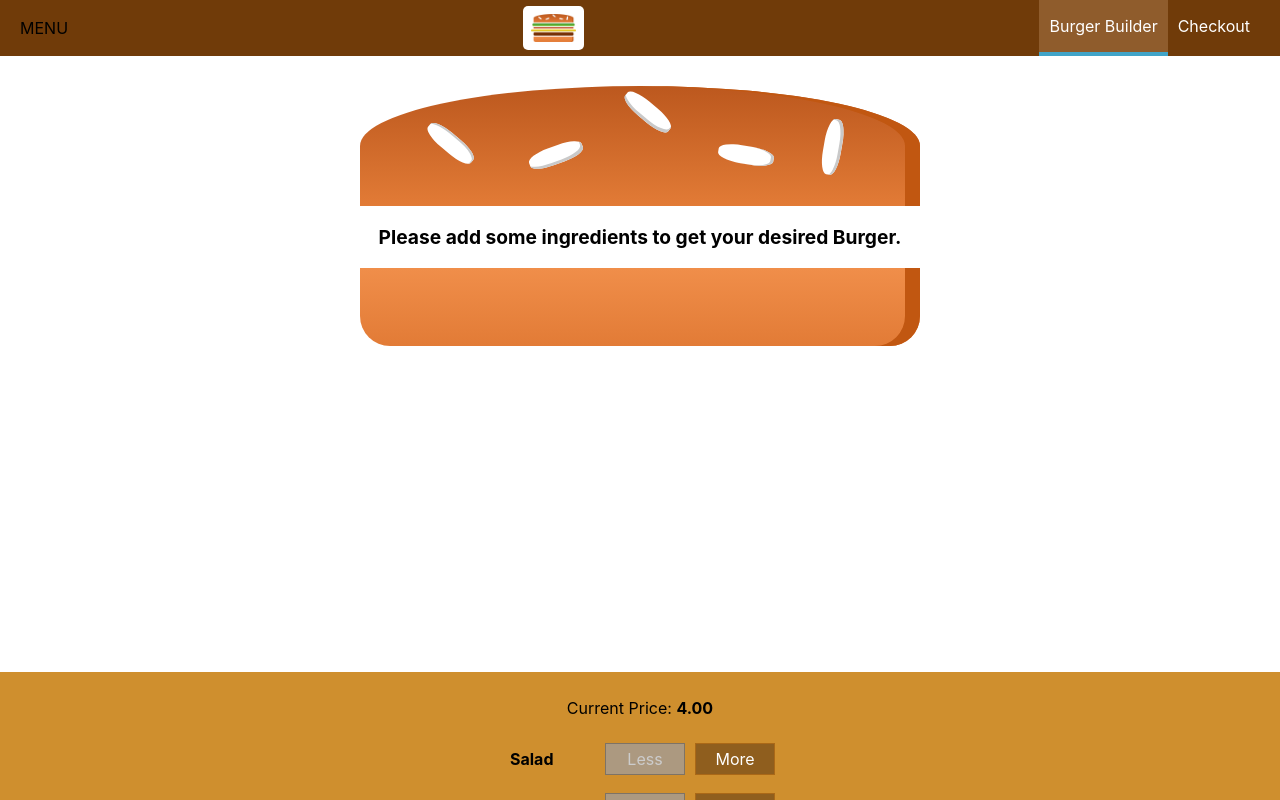
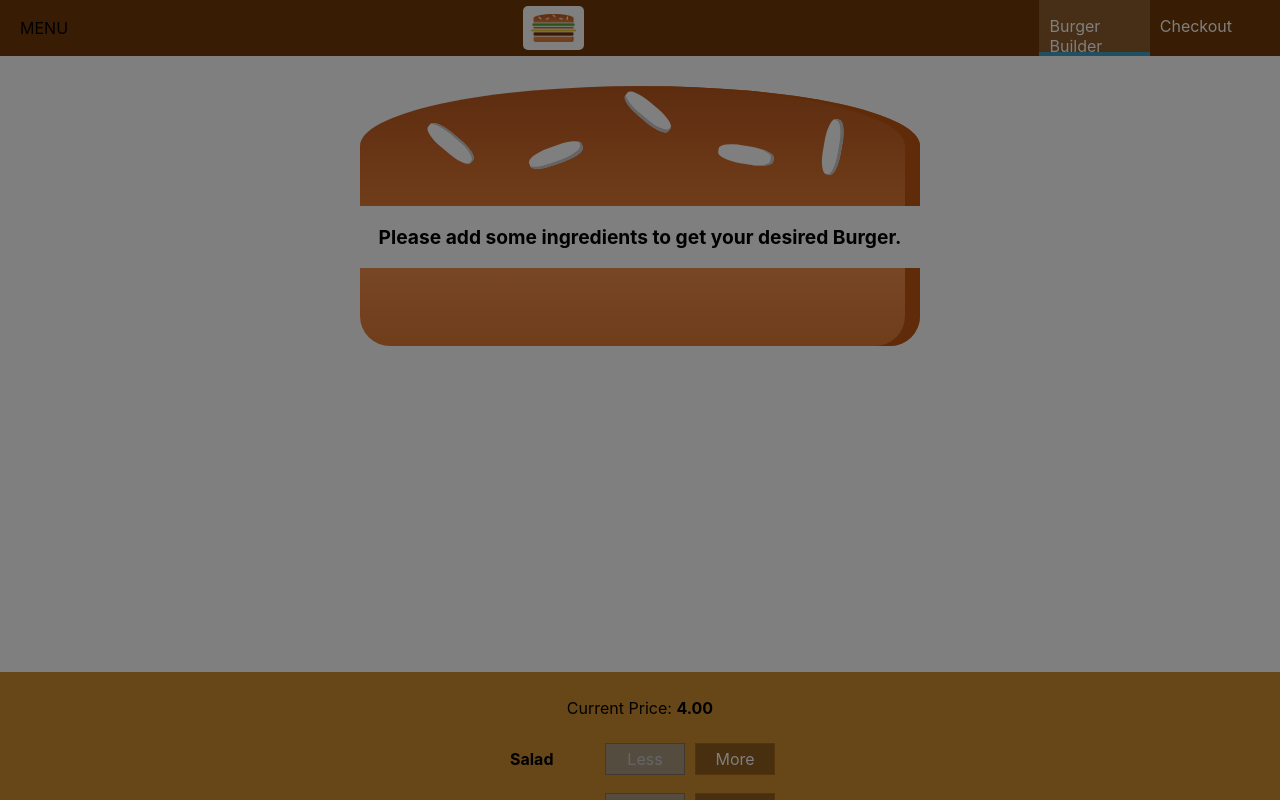
Before and after one commit to Samiatrix/Burger-Builder, a React (Create React App) app: page / in a window 1280 px wide. Shown: the top 800 px of the page. Built offline with nearby package versions, Linux system fonts and the light colour scheme.

Commit message:
Till click backdrop of SideDrawer

```diff
--- a/src/components/Layout/Layout.js
+++ b/src/components/Layout/Layout.js
@@ -1,13 +1,26 @@
-import React from 'react';
+import React, {Component} from 'react';
 import Aux from '../../hoc/Auxiliary';
 import classes from './Layout.module.css';
 import Toolbar from '../Navigation/Toolbar/Toolbar';
-const layout = (props) => (
-    <Aux>
-        <Toolbar />
-        <main className = {classes.Content}>{props.children}</main>
-    </Aux>
+import SideDrawer from '../Navigation/SideDrawer/SideDrawer';
+class Layout extends Component {
 
-)
+    state = {
+        showSideDrawer: true
+    }
 
-export default layout;
+    sideDrawerClosedHandler = () => {
+        this.setState({showSideDrawer: false});
+    }
+    render(){
+        return(
+            <Aux>
+                <Toolbar />
+                <SideDrawer open = {this.state.showSideDrawer} closed = {this.sideDrawerClosedHandler}/>
+                <main className = {classes.Content}>{this.props.children}</main>
+            </Aux>
+        )
+    }
+}
+
+export default Layout;
--- a/src/components/Logo/Logo.module.css
+++ b/src/components/Logo/Logo.module.css
@@ -1,7 +1,7 @@
 .Logo{
     background-color: white;
     padding: 8px;
-    height: 80%;
+    height: 100%;
     box-sizing: border-box;
     border-radius: 5px;
 }
--- a/src/components/Navigation/NavigationItems/NavigationItem/NavigationItem.module.css
+++ b/src/components/Navigation/NavigationItems/NavigationItem/NavigationItem.module.css
@@ -1,19 +1,37 @@
+.NavigationItem{
+    margin: 10px 0;
+    box-sizing: border-box;
+    display: block;
+    width: 100%;
+}
+
+.NavigationItem a{
+    color: #8F5C2C;
+    text-decoration: none;
+    width: 100%;
+    box-sizing: border-box;
+    display: block;
+}
+.NavigationItem a:hover,
+.NavigationItem a:active,
+.NavigationItem a.active{
+    color: #40A4C8;
+}
+
+@media(min-width: 500px){
     .NavigationItem{
         margin: 0;
-    box-sizing: border-box;
         display: flex;
         height: 100%;
+        width: 100%;
         align-items: center;
     }
 
     .NavigationItem a{
         color: white;
-    text-decoration: none;
         height: 100%;
         padding: 16px 10px;
         border-bottom: 4px solid transparent;
-    box-sizing: border-box;
-    display: block;
     }
     .NavigationItem a:hover,
     .NavigationItem a:active,
@@ -22,3 +40,4 @@
         border-bottom: 4px solid #40A4C8;
         color: white;
     }
+}
--- a/src/components/Navigation/NavigationItems/NavigationItems.module.css
+++ b/src/components/Navigation/NavigationItems/NavigationItems.module.css
@@ -3,6 +3,13 @@
     padding: 0;
     list-style: none;
     display: flex;
+    flex-flow: column;
     align-items: center;
     height: 100%;
 }
+
+@media(min-width: 500px){
+    .NavigationItems{
+        flex-flow: row;
+    }
+}
--- /dev/null
+++ b/src/components/Navigation/SideDrawer/SideDrawer.js
@@ -0,0 +1,23 @@
+import React from 'react';
+import Logo from '../../Logo/Logo';
+import NavigationItems from '../NavigationItems/NavigationItems';
+import classes from './SideDrawer.module.css';
+import Backdrop from '../../UI/Backdrop/Backdrop'
+import Aux from '../../../hoc/Auxiliary';
+const sideDrawer = (props) => {
+
+    return (
+        <Aux>
+            <Backdrop show = {props.open} clicked = {props.closed}/>
+            <div className={classes.SideDrawer}>
+                <div className = {classes.Logo}>
+                    <Logo />
+                </div>
+                <nav>
+                    <NavigationItems />
+                </nav>
+            </div>
+        </Aux>
+    );
+};
+export default sideDrawer;
--- /dev/null
+++ b/src/components/Navigation/SideDrawer/SideDrawer.module.css
@@ -0,0 +1,32 @@
+.SideDrawer{
+    position: fixed;
+    width: 280px;
+    max-width: 70%;
+    height: 100%;
+    left: 0;
+    top: 0;
+    z-index: 200;
+    background-color: white;
+    padding: 32px 16px;
+    box-sizing: border-box;
+    transition: transform 0.3s ease-out;
+}
+
+@media (min-width: 500px){
+    .SideDrawer{
+        display: none;
+    }
+}
+
+.Open{
+    transform: translateX(0);
+}
+
+.Close{
+    transform: translateX(-100%);
+}
+
+.Logo{
+    height: 11%;
+    margin-bottom: 32px;
+}
--- a/src/components/Navigation/Toolbar/Toolbar.js
+++ b/src/components/Navigation/Toolbar/Toolbar.js
@@ -5,8 +5,10 @@
 const toolbar = (props) => (
     <header className = {classes.Toolbar}>
         <div>MENU</div>
-        <Logo />
-        <nav>
+        <div className = {classes.Logo}>
+            <Logo />
+        </div>
+        <nav className={classes.DesktopOnly}>
             <NavigationItems />
         </nav>
     </header>
--- a/src/components/Navigation/Toolbar/Toolbar.module.css
+++ b/src/components/Navigation/Toolbar/Toolbar.module.css
@@ -16,3 +16,13 @@
 .Toolbar nav{
     height: 100%;
 }
+
+.Logo{
+    height: 80%;
+}
+
+@media(max-width: 499px){
+    .DesktopOnly{
+        display: none;
+    }
+}
```
Also changed, not shown: 1 other file (tests, documents, lock files or other folders). Lines whose indentation alone changed are shown as unchanged.
